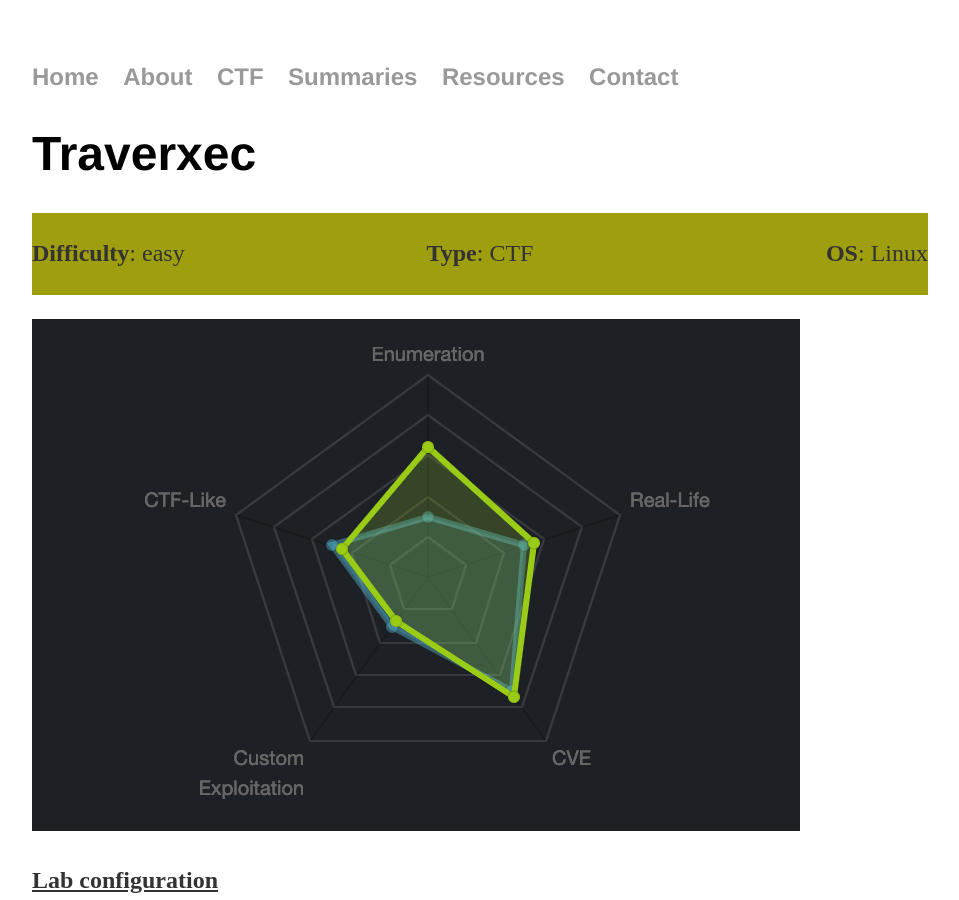
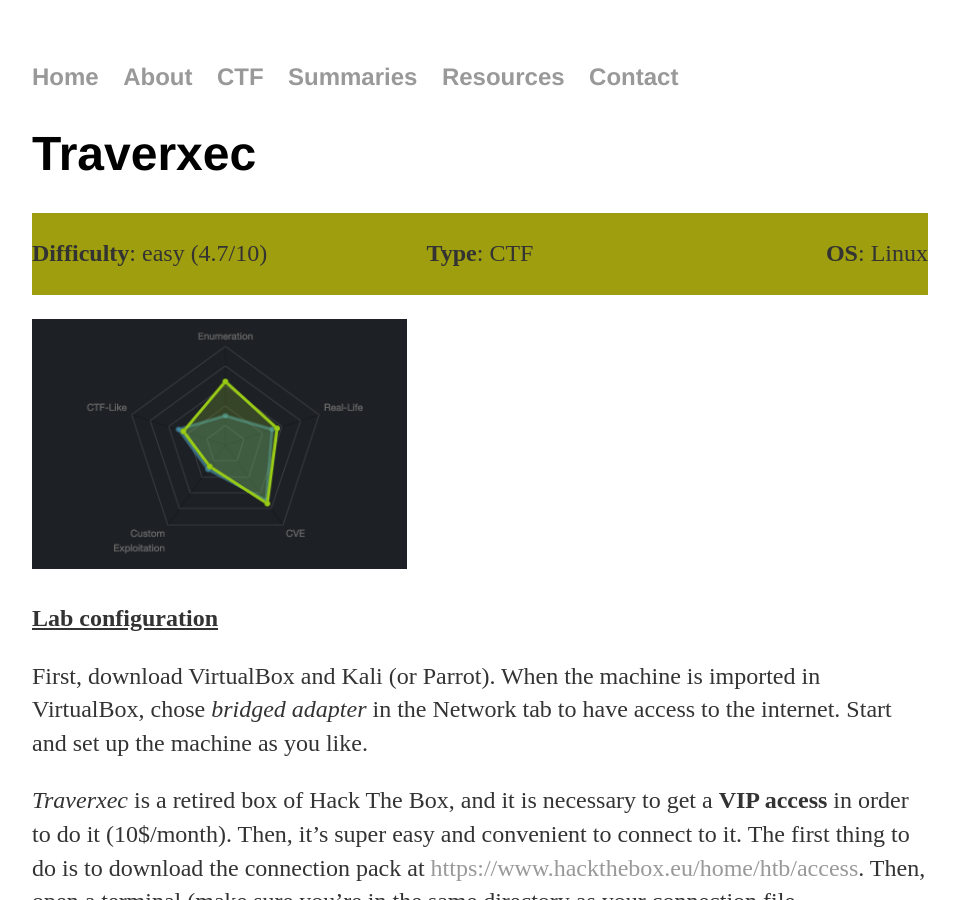
Before and after one commit to jsom1/jsom1.github.io, a Jekyll site: the page built from _walkthroughs/Traverxec.md, in a window 1280 px wide and 900 px high. Shown: the whole window, without its empty margins (160-1119 px from the left). Built offline with Jekyll 4.4.1, drawn with Linux system fonts in a browser that asks for light colours; our own code applies the rules of GitHub Pages for plain Markdown files.

Commit message:
Update Traverxec.md

```diff
--- a/_walkthroughs/Traverxec.md
+++ b/_walkthroughs/Traverxec.md
@@ -9,7 +9,7 @@
 
  <div id="boxinfo">
  <div id="textbox">
- <p class="alignleft">**Difficulty**: easy</p>
+ <p class="alignleft">**Difficulty**: easy (4.7/10)</p>
  <p class="aligncenter">**Type**: CTF</p>
  <p class="alignright">**OS**: Linux</p>
  </div>
@@ -17,7 +17,7 @@
  </div>
 
 <div class="img_container">
-![desc]({{https://jsom1.github.io/}}/_images/htb_tx_desc.png)
+![desc]({{https://jsom1.github.io/}}/_images/htb_tx_desc.png){: height="250px" width = "280px"}
 </div>
 
 <ins>**Lab configuration**</ins>
```
